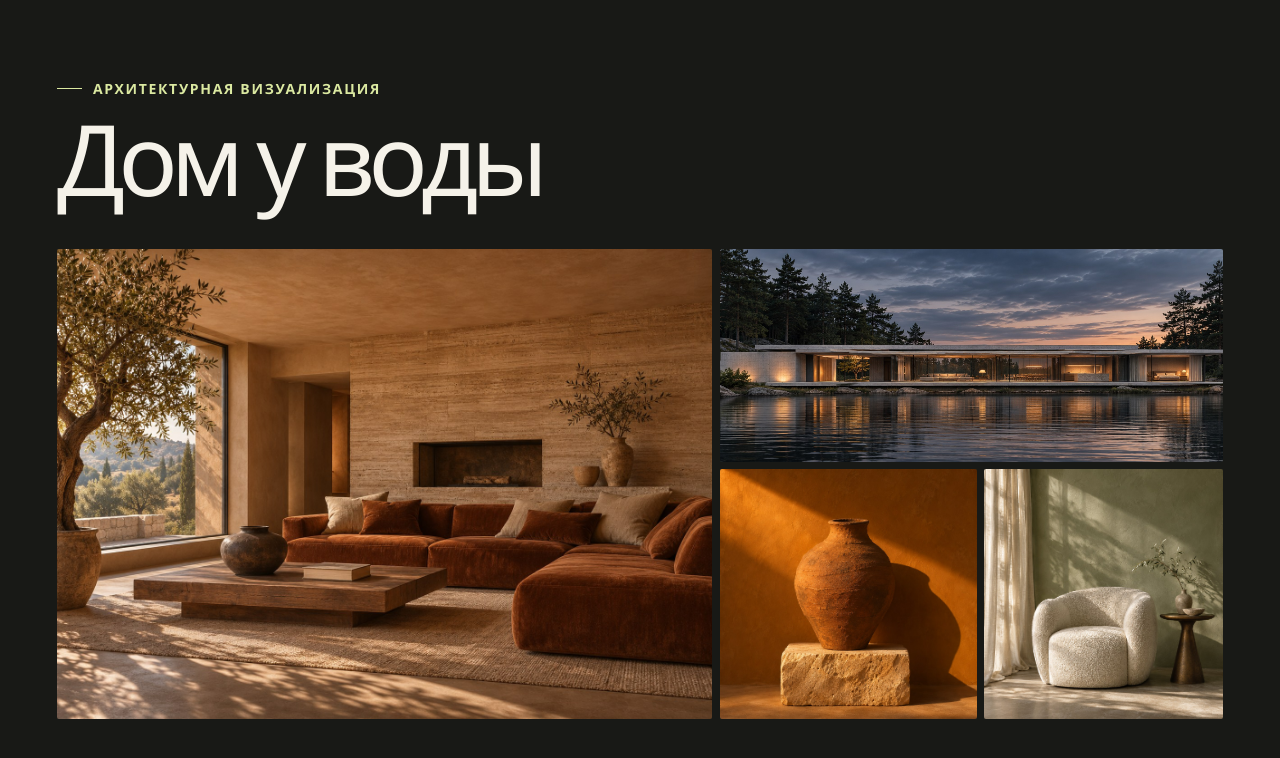
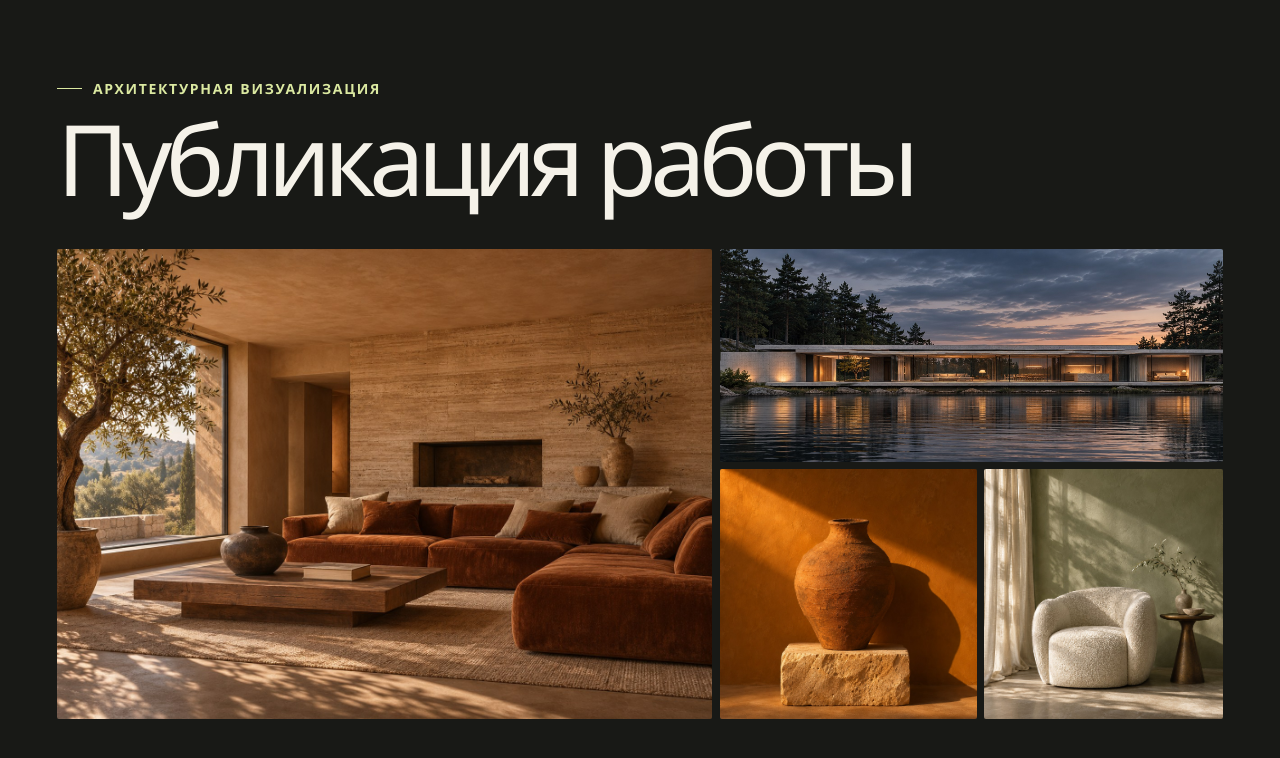
Before and after one commit to vanoos-git/ivu-vis, a plain HTML site: page index.html in a window 1280 px wide. Drawn offline with Linux system fonts and the light colour scheme.

Commit message:
Rename project page

```diff
--- a/index.html
+++ b/index.html
@@ -4,8 +4,8 @@
   <meta charset="utf-8">
   <meta name="viewport" content="width=device-width, initial-scale=1">
   <meta name="theme-color" content="#181916">
-  <meta name="description" content="Дом у воды. Архитектурная визуализация в четырёх кадрах.">
-  <title>Дом у воды</title>
+  <meta name="description" content="Публикация работы. Архитектурная визуализация в четырёх кадрах.">
+  <title>Публикация работы</title>
   <link rel="stylesheet" href="gallery.css">
   <script src="gallery.js" defer></script>
 </head>
@@ -13,7 +13,7 @@
   <main class="project">
     <header class="project-heading">
       <p class="project-type">Архитектурная визуализация</p>
-      <h1>Дом у воды</h1>
+      <h1>Публикация работы</h1>
     </header>
 
     <section class="mosaic" aria-label="Визуализации проекта">
```
